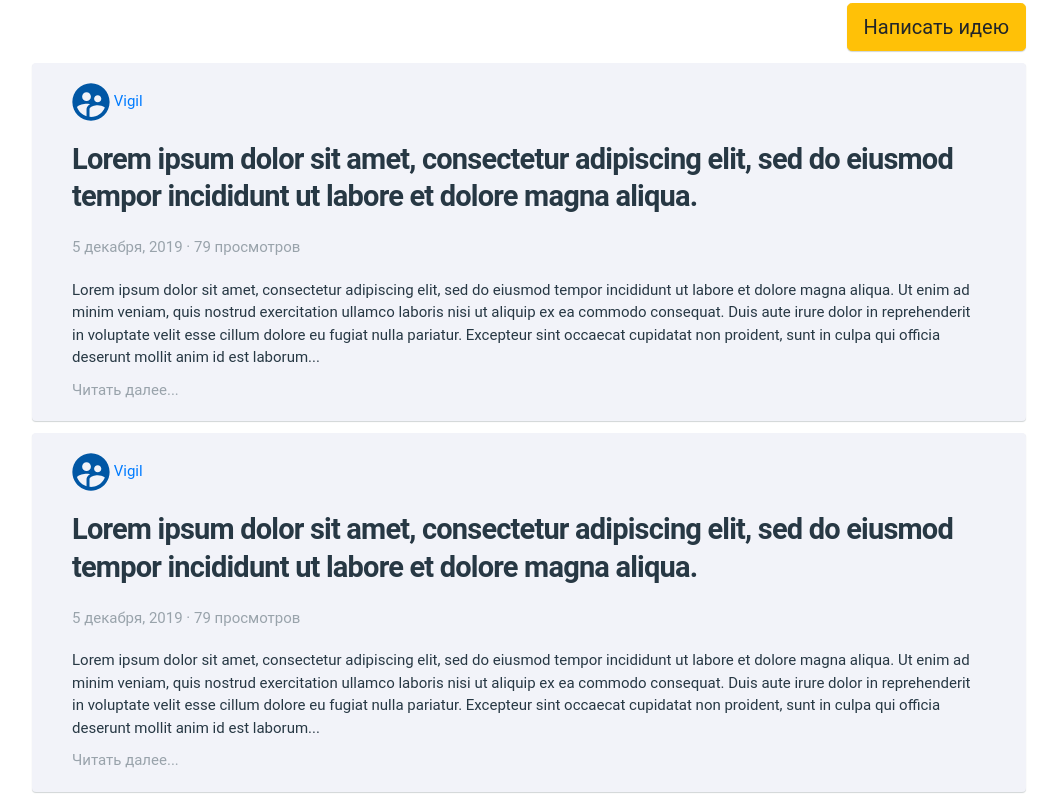
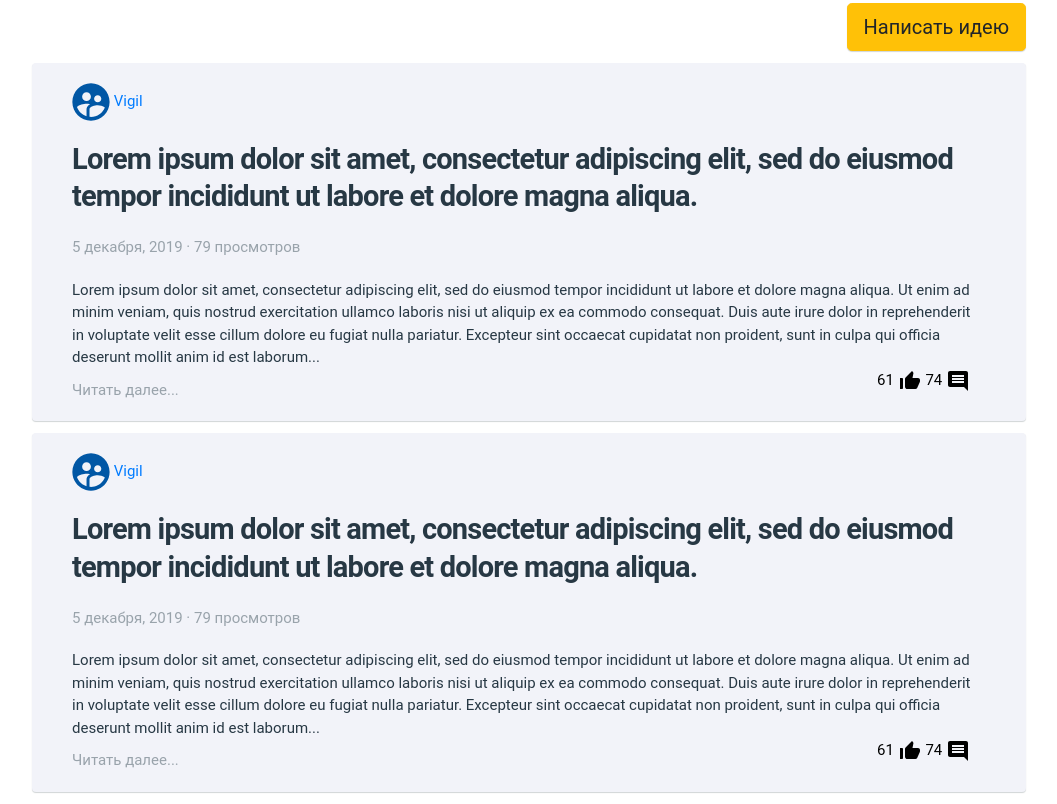
Before and after one commit to aalystama/kazpost, a plain HTML site: page index/index.html in a window 1280 px wide. Shown: the part 535-1339 px from the top of the page, without its empty margins (111-1168 px from the left). Drawn offline with nearby package versions, Linux system fonts and the light colour scheme.

Commit message:
nmb
mnnm

```diff
--- a/index/index.html
+++ b/index/index.html
@@ -57,7 +57,7 @@
                 <h2 class="blog_banner-title">Добро пожаловать на сайт биржи идей KAZPOST</h2>
                 <p class="blog_banner-description">Здесь вы можете поделиться идеями и предложениями по улучшению
                     сервисов KAZPOST</p>
-                <a class="button_blue" href="#">Зарегистрироваться</a>
+                <a class="button_blue" href="reg.html">Зарегистрироваться</a>
             </div>
         </div>
     </div>
@@ -65,7 +65,7 @@
     <div class="container">
         <div class="blog_page">
             <div class="blog_write " align="right" ;>
-                <a class="btn btn-warning btn-lg" href="#" role="button">Написать идею</a>
+                <a class="btn btn-warning btn-lg" href="write.html" role="button">Написать идею</a>
             </div>
             <div class="blog_posts">
                 <div class="blog_post-block">
@@ -89,9 +89,23 @@
                         voluptate velit esse cillum dolore eu fugiat nulla pariatur. Excepteur sint occaecat cupidatat
                         non proident, sunt in culpa qui officia deserunt mollit anim id est laborum...
                     </div>
+                    <div class="d-flex flex-row">
+                        <div>
                             <a href="#" class="blog__post-more">
                                 Читать далее...
                             </a>
+                        </div>
+                        <div class="ml-auto px-3" id="stat">
+                            <a href="#">
+                                <span>61</span>
+                                <img src="img/like.svg">
+                            </a>
+                            <a href="#">
+                                <span>74</span>
+                                <img src="img/comment.svg">
+                            </a>
+                        </div>
+                    </div>
                 </div>
                 <div class="blog_post-block">
                     <div class="post_author">
@@ -114,9 +128,23 @@
                         voluptate velit esse cillum dolore eu fugiat nulla pariatur. Excepteur sint occaecat cupidatat
                         non proident, sunt in culpa qui officia deserunt mollit anim id est laborum...
                     </div>
+                    <div class="d-flex flex-row">
+                        <div>
                             <a href="#" class="blog__post-more">
                                 Читать далее...
                             </a>
+                        </div>
+                        <div class="ml-auto px-3" id="stat">
+                            <a href="#">
+                                <span>61</span>
+                                <img src="img/like.svg">
+                            </a>
+                            <a href="#">
+                                <span>74</span>
+                                <img src="img/comment.svg">
+                            </a>
+                        </div>
+                    </div>
                 </div>
             </div>
         </div>
--- a/index/style.css
+++ b/index/style.css
@@ -118,3 +118,11 @@ nav .input-group {
 .blog_write .btn{
     box-shadow: 0 1px 1px 0 #d1d5d6;
 }
+
+#stat a span{
+    color:black;
+}
+
+#stat a span:hover{
+    color: black;
+}
```
Also changed, not shown: index/reg.html (+1 -1 lines), index/write.html (+20 -5 lines), index/img/comment.svg (added), index/img/like.svg (added), index/img/navbarIcon1.svg (deleted), index/rating.html (added). Lines whose indentation alone changed are shown as unchanged.
